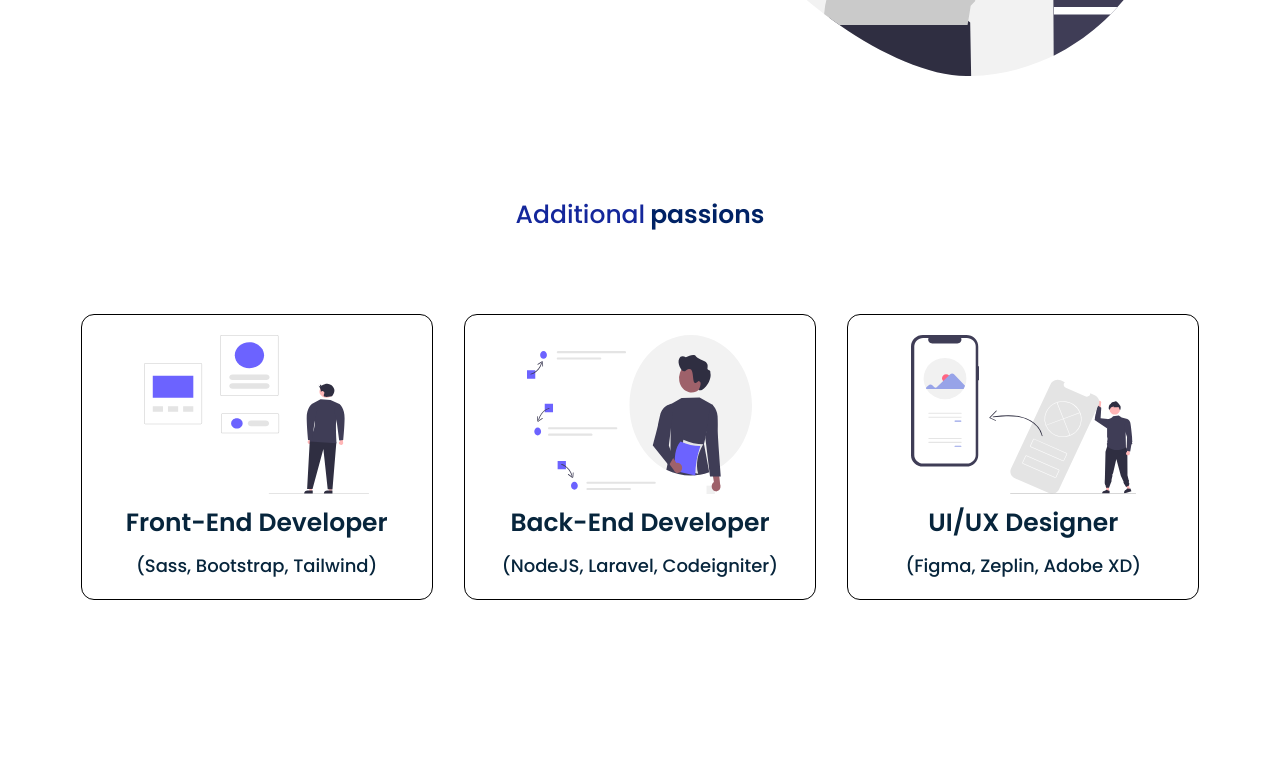
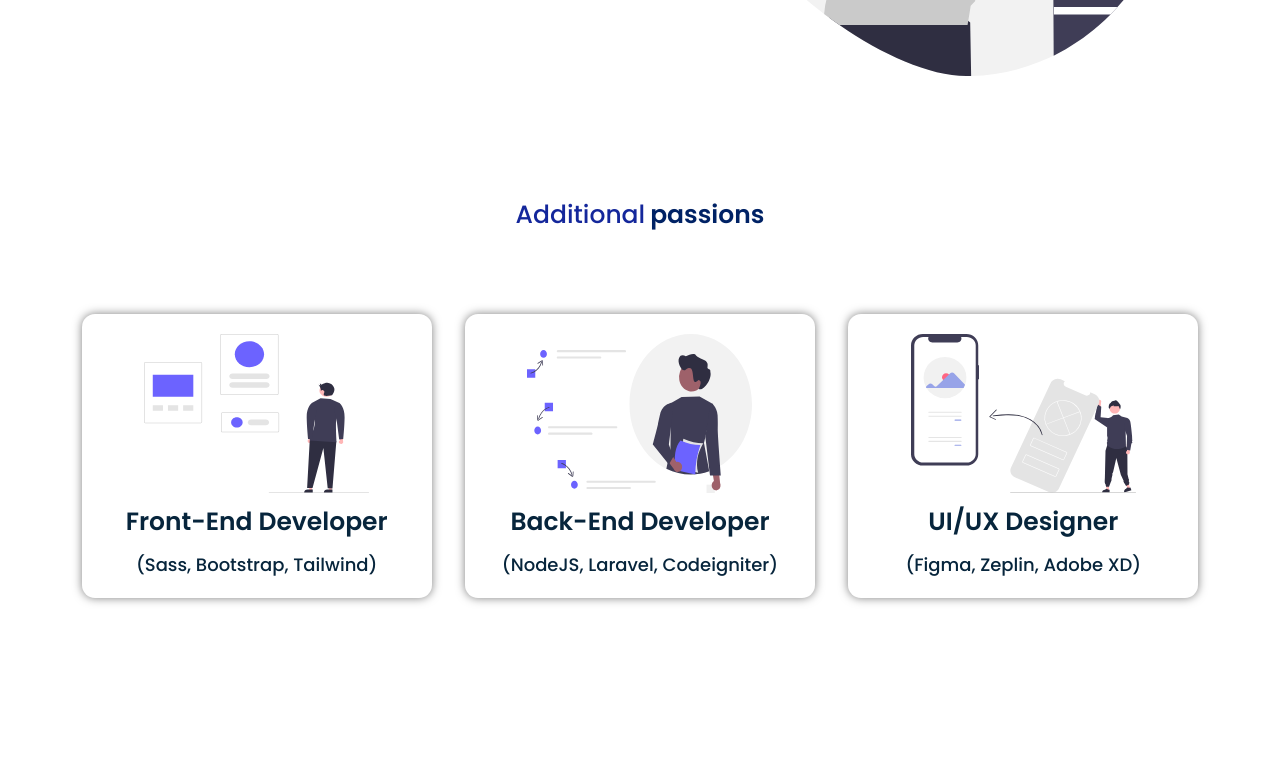
Before and after one commit to yevhenkr/portfolio-second-variant, a React app: page / in a window 1280 px wide. Shown: the part 515-1288 px from the top of the page. Built offline with nearby package versions, Linux system fonts and the light colour scheme.

Commit message:
refactor

```diff
--- a/src/common/components/layout/sections/passions/Passions.tsx
+++ b/src/common/components/layout/sections/passions/Passions.tsx
@@ -12,20 +12,20 @@
         <Section id={'Passions'}>
             <TitleSection wordOne={"Additional"} wordSecond={"passions"}/>
             <FlexWrapper flexDirection={"row"} justify={"space-around"} max_width={"1170px"}>
-                <FlexWrapper flexDirection={"column"} border={"1px solid black"} borderRadius={"13px"}
-                             align_i={"center"} min_width={"350px"} padding={"20px 0"}>
+                <FlexWrapper flexDirection={"column"} borderRadius={"13px"}
+                             align_i={"center"} min_width={"350px"} padding={"20px 0"} boxShadow={"0px 0px 10px rgba(0, 0, 0, 0.5)"}>
                     <PassionsFront/>
                     <H3Styled>Front-End Developer</H3Styled>
                     <SpanSkills>(Sass, Bootstrap, Tailwind)</SpanSkills>
                 </FlexWrapper>
-                <FlexWrapper flexDirection={"column"} border={"1px solid black"} borderRadius={"13px"}
-                             align_i={"center"} min_width={"350px"} padding={"20px 0"}>
+                <FlexWrapper flexDirection={"column"} borderRadius={"13px"}
+                             align_i={"center"} min_width={"350px"} padding={"20px 0"} boxShadow={"0px 0px 10px rgba(0, 0, 0, 0.5)"}>
                     <PassionsBack/>
                     <H3Styled>Back-End Developer</H3Styled>
                     <SpanSkills>(NodeJS, Laravel, Codeigniter)</SpanSkills>
                 </FlexWrapper>
-                <FlexWrapper flexDirection={"column"} border={"1px solid black"} borderRadius={"13px"}
-                             align_i={"center"} min_width={"350px"} padding={"20px 0"}>
+                <FlexWrapper flexDirection={"column"} borderRadius={"13px"}
+                             align_i={"center"} min_width={"350px"} padding={"20px 0"} boxShadow={"0px 0px 10px rgba(0, 0, 0, 0.5)"}>
                     <PassionsUI/>
                     <H3Styled>UI/UX Designer</H3Styled>
                     <SpanSkills>(Figma, Zeplin, Adobe XD)</SpanSkills>
--- a/src/common/components/ui/flexWrapper/FlexWrapper.tsx
+++ b/src/common/components/ui/flexWrapper/FlexWrapper.tsx
@@ -12,6 +12,7 @@
   border?: string
   borderRadius?: string
   padding?: string
+  boxShadow?: string
 }
 
 export const FlexWrapper = styled.div<FlexWrapperType>`
@@ -28,4 +29,5 @@
   border: ${props => props.border || ''};
   border-radius: ${props => props.borderRadius || ''};
   padding: ${props => props.padding ||"0"};
+  box-shadow: ${props => props.boxShadow ||""}
 `
```
